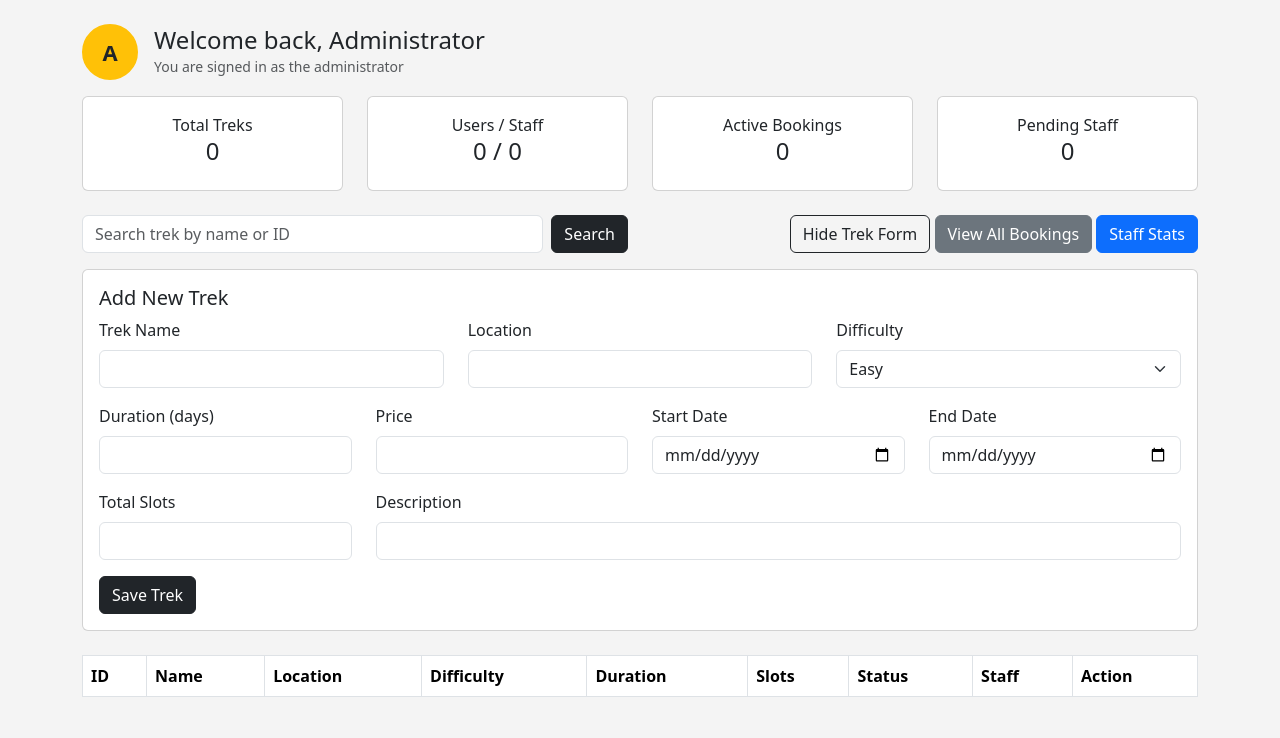
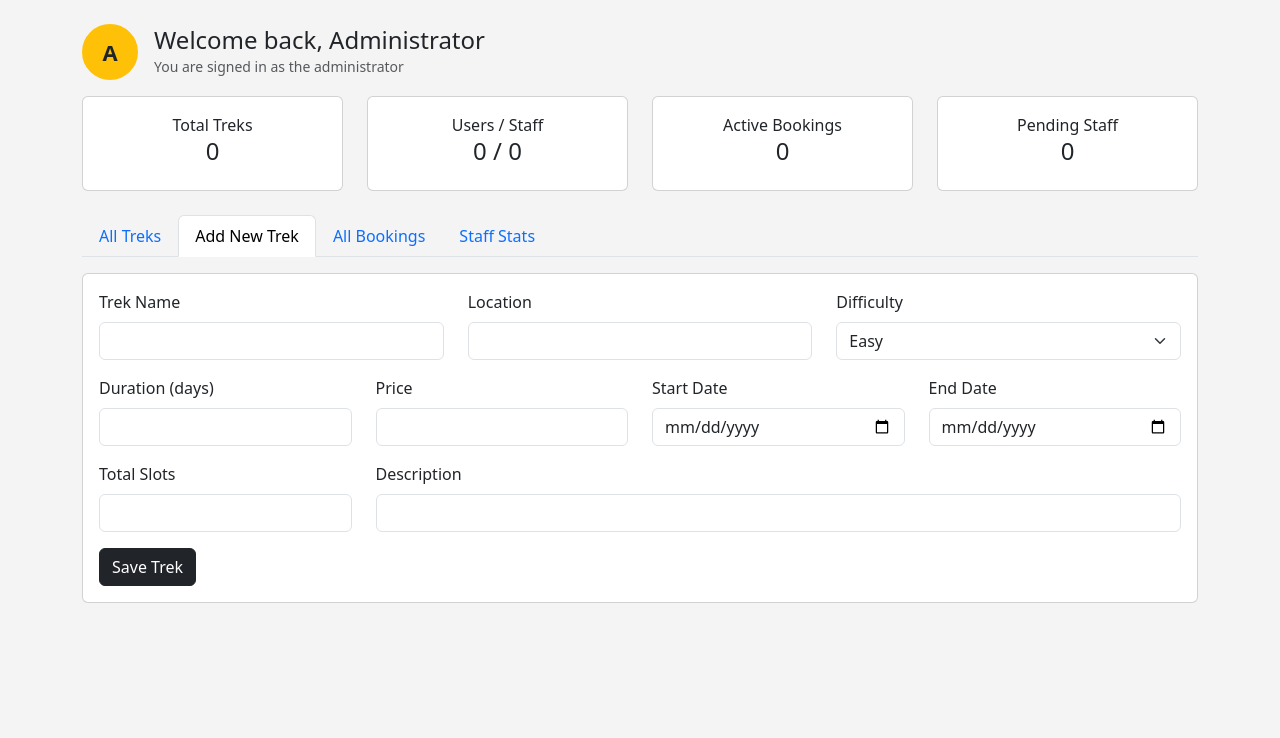
Before and after one commit to GuptaOum/trek-app, a Flask app: page /admin?show=add in a window 1280 px wide. Shown: the part 62-800 px from the top of the page. Run offline with Flask 3, Linux system fonts and the light colour scheme; the visitor is signed in with stand-in values (Sample User, id 1); lists and menus that the app fills with data are empty.

Commit message:
Improve the interface structure and flow
Tables now use thead and tbody inside a responsive wrapper so wide tables scroll instead of breaking the page. Labels are tied to their inputs, each page has its own title, and the page uses a language attribute, a viewport meta tag and a main landmark. Flash messages are coloured by type, deleting a trek asks for confirmation and warns how many bookings will go with it, searches report how many results matched with a way to clear them, and pages reached from elsewhere have breadcrumbs.

```diff
--- a/app.py
+++ b/app.py
@@ -57,13 +57,13 @@
         password = request.form['password']
         user = User.query.filter_by(username=username).first()
         if not user or not check_password_hash(user.password, password):
-            flash('Wrong username or password')
+            flash('Wrong username or password', 'danger')
             return redirect(url_for('login'))
         if user.blocked:
-            flash('Your account has been blocked by admin')
+            flash('Your account has been blocked by admin', 'danger')
             return redirect(url_for('login'))
         if user.role == 'staff' and not user.approved:
-            flash('Your account is waiting for admin approval')
+            flash('Your account is waiting for admin approval', 'warning')
             return redirect(url_for('login'))
         session['user_id'] = user.id
         session['role'] = user.role
@@ -80,7 +80,7 @@
     if request.method == 'POST':
         username = request.form['username']
         if User.query.filter_by(username=username).first():
-            flash('Username already taken')
+            flash('Username already taken', 'danger')
             return redirect(url_for('register'))
         u = User(username=username,
                  password=generate_password_hash(request.form['password']),
@@ -91,7 +91,7 @@
                  approved=True)
         db.session.add(u)
         db.session.commit()
-        flash('Registration done, please login')
+        flash('Registration done, please login', 'success')
         return redirect(url_for('login'))
     return render_template('register.html')
 
@@ -101,7 +101,7 @@
     if request.method == 'POST':
         username = request.form['username']
         if User.query.filter_by(username=username).first():
-            flash('Username already taken')
+            flash('Username already taken', 'danger')
             return redirect(url_for('staff_register'))
         u = User(username=username,
                  password=generate_password_hash(request.form['password']),
@@ -113,7 +113,7 @@
                  approved=False)
         db.session.add(u)
         db.session.commit()
-        flash('Registration sent to admin for approval')
+        flash('Registration sent to admin for approval', 'success')
         return redirect(url_for('login'))
     return render_template('staff_register.html')
 
@@ -150,16 +150,14 @@
         staff_list = User.query.filter_by(role='staff', approved=True, blocked=False).all()
     stats = []
     if show == 'staff':
-        for s in User.query.filter_by(role='staff').all():
-            treks_of_staff = Trek.query.filter_by(staff_id=s.id).all()
-            trekkers = 0
-            for t in treks_of_staff:
-                for b in t.bookings:
-                    if b.status == 'Booked':
-                        trekkers = trekkers + b.members
-            stats.append({'staff': s, 'treks': len(treks_of_staff), 'trekkers': trekkers,
-                          'open': len([t for t in treks_of_staff if t.status == 'Open']),
-                          'completed': len([t for t in treks_of_staff if t.status == 'Completed'])})
+        for s in User.query.filter_by(role='staff').order_by(User.name).all():
+            assigned = Trek.query.filter_by(staff_id=s.id).order_by(Trek.id).all()
+            capacity = 0
+            filled = 0
+            for t in assigned:
+                capacity = capacity + t.total_slots
+                filled = filled + (t.total_slots - t.available_slots)
+            stats.append({'staff': s, 'treks': assigned, 'capacity': capacity, 'filled': filled})
     return render_template('admin_dashboard.html', treks=treks, pending=pending,
                            total_users=total_users, total_staff=total_staff,
                            total_treks=total_treks, total_bookings=total_bookings,
@@ -201,7 +199,7 @@
                  status='Pending')
         db.session.add(t)
         db.session.commit()
-        flash('Trek added')
+        flash('Trek added', 'success')
         return redirect(url_for('admin_dashboard'))
     return render_template('trek_form.html', trek=None, user=current_user())
 
@@ -215,7 +213,7 @@
         booked = trek.total_slots - trek.available_slots
         new_total = int(request.form['total_slots'])
         if new_total < booked:
-            flash('Total slots cannot be less than already booked slots')
+            flash('Total slots cannot be less than already booked slots', 'danger')
             return redirect(url_for('edit_trek', tid=tid))
         trek.name = request.form['name']
         trek.location = request.form['location']
@@ -229,21 +227,26 @@
         trek.description = request.form['description']
         trek.status = request.form['status']
         db.session.commit()
-        flash('Trek updated')
+        flash('Trek updated', 'success')
         return redirect(url_for('admin_dashboard'))
     return render_template('trek_form.html', trek=trek, user=current_user())
 
 
-@app.route('/admin/trek/delete/<int:tid>')
+@app.route('/admin/trek/delete/<int:tid>', methods=['GET', 'POST'])
 def delete_trek(tid):
     if session.get('role') != 'admin':
         return redirect(url_for('login'))
     trek = Trek.query.get_or_404(tid)
-    Booking.query.filter_by(trek_id=trek.id).delete()
-    db.session.delete(trek)
-    db.session.commit()
-    flash('Trek deleted')
-    return redirect(url_for('admin_dashboard'))
+    if request.method == 'POST':
+        Booking.query.filter_by(trek_id=trek.id).delete()
+        db.session.delete(trek)
+        db.session.commit()
+        flash('Trek deleted', 'success')
+        return redirect(url_for('admin_dashboard'))
+    active = Booking.query.filter_by(trek_id=trek.id, status='Booked').count()
+    total = Booking.query.filter_by(trek_id=trek.id).count()
+    return render_template('confirm_delete.html', trek=trek, active=active,
+                           total=total, user=current_user())
 
 
 @app.route('/admin/trek/assign/<int:tid>', methods=['GET', 'POST'])
@@ -259,11 +262,11 @@
         else:
             staff = User.query.get(int(sid))
             if staff is None or staff.role != 'staff' or not staff.approved or staff.blocked:
-                flash('This staff cannot be assigned')
+                flash('This staff cannot be assigned', 'danger')
                 return redirect(url_for('assign_staff', tid=tid))
             trek.staff_id = staff.id
         db.session.commit()
-        flash('Staff assigned')
+        flash('Staff assigned', 'success')
         return redirect(url_for('admin_dashboard'))
     return render_template('assign.html', trek=trek, staff_list=staff_list, user=current_user())
 
@@ -291,7 +294,7 @@
     staff = User.query.get_or_404(uid)
     staff.approved = True
     db.session.commit()
-    flash('Staff approved')
+    flash('Staff approved', 'success')
     return redirect(url_for('manage_staff'))
 
 
@@ -302,7 +305,7 @@
     staff = User.query.get_or_404(uid)
     db.session.delete(staff)
     db.session.commit()
-    flash('Staff request rejected')
+    flash('Staff request rejected', 'success')
     return redirect(url_for('manage_staff'))
 
 
@@ -327,7 +330,7 @@
         return redirect(url_for('login'))
     person = User.query.get_or_404(uid)
     if person.role == 'admin':
-        flash('Admin cannot be blocked')
+        flash('Admin cannot be blocked', 'danger')
         return redirect(url_for('admin_dashboard'))
     person.blocked = not person.blocked
     db.session.commit()
@@ -355,13 +358,13 @@
     user = current_user()
     trek = Trek.query.get_or_404(tid)
     if trek.staff_id != user.id:
-        flash('This trek is not assigned to you')
+        flash('This trek is not assigned to you', 'danger')
         return redirect(url_for('staff_dashboard'))
     if request.method == 'POST':
         booked = trek.total_slots - trek.available_slots
         new_total = int(request.form['total_slots'])
         if new_total < booked:
-            flash('Total slots cannot be less than already booked slots')
+            flash('Total slots cannot be less than already booked slots', 'danger')
             return redirect(url_for('staff_trek', tid=tid))
         trek.total_slots = new_total
         trek.available_slots = new_total - booked
@@ -371,7 +374,7 @@
                 if b.status == 'Booked':
                     b.status = 'Completed'
         db.session.commit()
-        flash('Trek updated')
+        flash('Trek updated', 'success')
         return redirect(url_for('staff_dashboard'))
     bookings = Booking.query.filter_by(trek_id=trek.id).all()
     return render_template('staff_trek.html', trek=trek, bookings=bookings, user=user)
@@ -384,15 +387,15 @@
     user = current_user()
     b = Booking.query.get_or_404(bid)
     if b.trek.staff_id != user.id:
-        flash('This booking is not on your trek')
+        flash('This booking is not on your trek', 'danger')
         return redirect(url_for('staff_dashboard'))
     if b.status != 'Booked':
-        flash('This booking cannot be cancelled')
+        flash('This booking cannot be cancelled', 'danger')
         return redirect(url_for('staff_trek', tid=b.trek_id))
     b.status = 'Cancelled'
     b.trek.available_slots = b.trek.available_slots + b.members
     db.session.commit()
-    flash('Booking cancelled and slots returned')
+    flash('Booking cancelled and slots returned', 'success')
     return redirect(url_for('staff_trek', tid=b.trek_id))
 
 
@@ -421,10 +424,10 @@
         if photo:
             user.photo = photo
         elif request.files.get('photo') and request.files['photo'].filename != '':
-            flash('Only png, jpg, jpeg or gif images are allowed')
+            flash('Only png, jpg, jpeg or gif images are allowed', 'danger')
             return redirect(url_for('profile'))
         db.session.commit()
-        flash('Profile updated')
+        flash('Profile updated', 'success')
         return redirect(url_for('profile'))
     return render_template('profile.html', user=user)
 
@@ -441,26 +444,26 @@
         return redirect(url_for('login'))
     user = current_user()
     if user.blocked:
-        flash('You are blocked and cannot book treks')
+        flash('You are blocked and cannot book treks', 'danger')
         return redirect(url_for('home'))
     trek = Trek.query.get_or_404(tid)
     members = int(request.form['members'])
     if trek.status != 'Open':
-        flash('Booking is closed for this trek')
+        flash('Booking is closed for this trek', 'danger')
         return redirect(url_for('trek_details', tid=tid))
     old = Booking.query.filter_by(user_id=user.id, trek_id=trek.id, status='Booked').first()
     if old:
-        flash('You have already booked this trek')
+        flash('You have already booked this trek', 'danger')
         return redirect(url_for('trek_details', tid=tid))
     if members < 1 or members > trek.available_slots:
-        flash('Not enough slots available')
+        flash('Not enough slots available', 'danger')
         return redirect(url_for('trek_details', tid=tid))
     b = Booking(user_id=user.id, trek_id=trek.id, members=members,
                 status='Booked', booked_on=str(date.today()))
     trek.available_slots = trek.available_slots - members
     db.session.add(b)
     db.session.commit()
-    flash('Trek booked')
+    flash('Trek booked', 'success')
     return redirect(url_for('user_dashboard'))
 
 
@@ -471,21 +474,21 @@
     user = current_user()
     b = Booking.query.get_or_404(bid)
     if b.user_id != user.id:
-        flash('Not allowed')
+        flash('Not allowed', 'danger')
         return redirect(url_for('user_dashboard'))
     if b.status != 'Booked':
-        flash('This booking cannot be cancelled')
+        flash('This booking cannot be cancelled', 'danger')
         return redirect(url_for('user_dashboard'))
     b.status = 'Cancelled'
     b.trek.available_slots = b.trek.available_slots + b.members
     db.session.commit()
-    flash('Booking cancelled')
+    flash('Booking cancelled', 'success')
     return redirect(url_for('user_dashboard'))
 
 
 @app.errorhandler(413)
 def too_large(e):
-    flash('The image is too big, please use one under 2 MB')
+    flash('The image is too big, please use one under 2 MB', 'danger')
     return redirect(url_for('profile'))
 
 
--- a/templates/admin_dashboard.html
+++ b/templates/admin_dashboard.html
@@ -1,4 +1,5 @@
 {% extends 'base.html' %}
+{% block title %}Admin Dashboard | Trek Manager{% endblock %}
 {% block content %}
 <div class="d-flex align-items-center mb-3">
     {% if user.photo %}
@@ -26,77 +27,76 @@
         <div class="card text-center p-3">Pending Staff<h4>{{ pending|length }}</h4></div>
     </div>
 </div>
-<div class="row mb-3">
-    <div class="col-md-6">
-        <form method="get" class="d-flex">
-            <input type="text" name="q" class="form-control me-2" placeholder="Search trek by name or ID" value="{{ q }}">
+<ul class="nav nav-tabs mb-3">
+    <li class="nav-item">
+        <a class="nav-link {% if not show %}active{% endif %}" href="{{ url_for('admin_dashboard', q=q) }}">All Treks</a>
+    </li>
+    <li class="nav-item">
+        <a class="nav-link {% if show == 'add' %}active{% endif %}" href="{{ url_for('admin_dashboard', show='add') }}">Add New Trek</a>
+    </li>
+    <li class="nav-item">
+        <a class="nav-link {% if show == 'bookings' %}active{% endif %}" href="{{ url_for('admin_dashboard', show='bookings') }}">All Bookings</a>
+    </li>
+    <li class="nav-item">
+        <a class="nav-link {% if show == 'staff' %}active{% endif %}" href="{{ url_for('admin_dashboard', show='staff') }}">Staff Stats</a>
+    </li>
+</ul>
+
+{% if not show %}
+<form method="get" class="row g-2 mb-3">
+    <div class="col-md-5">
+        <input type="text" name="q" class="form-control" placeholder="Search trek by name or ID" value="{{ q }}">
+    </div>
+    <div class="col-md-3">
         <button class="btn btn-dark">Search</button>
+    </div>
 </form>
-    </div>
-    <div class="col-md-6 text-end">
-        {% if show == 'add' %}
-        <a href="{{ url_for('admin_dashboard', q=q) }}" class="btn btn-outline-dark">Hide Trek Form</a>
-        {% else %}
-        <a href="{{ url_for('admin_dashboard', q=q, show='add') }}" class="btn btn-dark">Add New Trek</a>
 {% endif %}
-        {% if show == 'bookings' %}
-        <a href="{{ url_for('admin_dashboard', q=q) }}" class="btn btn-outline-secondary">Hide Bookings</a>
-        {% else %}
-        <a href="{{ url_for('admin_dashboard', q=q, show='bookings') }}" class="btn btn-secondary">View All Bookings</a>
-        {% endif %}
-        {% if show == 'staff' %}
-        <a href="{{ url_for('admin_dashboard', q=q) }}" class="btn btn-outline-primary">Hide Staff Stats</a>
-        {% else %}
-        <a href="{{ url_for('admin_dashboard', q=q, show='staff') }}" class="btn btn-primary">Staff Stats</a>
-        {% endif %}
-    </div>
-</div>
 
 {% if show == 'add' %}
 <div class="card mb-4">
     <div class="card-body">
-        <h5>Add New Trek</h5>
         <form method="post" action="{{ url_for('add_trek') }}">
             <div class="row">
                 <div class="col-md-4 mb-3">
-                    <label class="form-label">Trek Name</label>
-                    <input type="text" name="name" class="form-control" required>
+                    <label class="form-label" for="name">Trek Name</label>
+                <input id="name" type="text" name="name" class="form-control" required>
                 </div>
                 <div class="col-md-4 mb-3">
-                    <label class="form-label">Location</label>
-                    <input type="text" name="location" class="form-control" required>
+                    <label class="form-label" for="location">Location</label>
+                <input id="location" type="text" name="location" class="form-control" required>
                 </div>
                 <div class="col-md-4 mb-3">
-                    <label class="form-label">Difficulty</label>
-                    <select name="difficulty" class="form-select">
+                    <label class="form-label" for="difficulty">Difficulty</label>
+                <select id="difficulty" name="difficulty" class="form-select">
                         <option value="Easy">Easy</option>
                         <option value="Moderate">Moderate</option>
                         <option value="Hard">Hard</option>
                     </select>
                 </div>
                 <div class="col-md-3 mb-3">
-                    <label class="form-label">Duration (days)</label>
-                    <input type="number" name="duration" class="form-control" required>
+                    <label class="form-label" for="duration">Duration (days)</label>
+                <input id="duration" type="number" name="duration" class="form-control" required>
                 </div>
                 <div class="col-md-3 mb-3">
-                    <label class="form-label">Price</label>
-                    <input type="number" name="price" class="form-control" required>
+                    <label class="form-label" for="price">Price</label>
+                <input id="price" type="number" name="price" class="form-control" required>
                 </div>
                 <div class="col-md-3 mb-3">
-                    <label class="form-label">Start Date</label>
-                    <input type="date" name="start_date" class="form-control">
+                    <label class="form-label" for="start_date">Start Date</label>
+                <input id="start_date" type="date" name="start_date" class="form-control">
                 </div>
                 <div class="col-md-3 mb-3">
-                    <label class="form-label">End Date</label>
-                    <input type="date" name="end_date" class="form-control">
+                    <label class="form-label" for="end_date">End Date</label>
+                <input id="end_date" type="date" name="end_date" class="form-control">
                 </div>
                 <div class="col-md-3 mb-3">
-                    <label class="form-label">Total Slots</label>
-                    <input type="number" name="total_slots" class="form-control" required>
+                    <label class="form-label" for="total_slots">Total Slots</label>
+                <input id="total_slots" type="number" name="total_slots" class="form-control" required>
                 </div>
                 <div class="col-md-9 mb-3">
-                    <label class="form-label">Description</label>
-                    <input type="text" name="description" class="form-control">
+                    <label class="form-label" for="description">Description</label>
+                <input id="description" type="text" name="description" class="form-control">
                 </div>
             </div>
             <button class="btn btn-dark">Save Trek</button>
@@ -106,21 +106,27 @@
 {% endif %}
 
 {% if show == 'staff' %}
-<div class="card mb-4">
-    <div class="card-body">
-        <h5>Staff Stats</h5>
-        <table class="table table-bordered mb-0">
-            <tr><th>ID</th><th>Name</th><th>Username</th><th>Contact</th><th>Assigned Treks</th><th>Open Treks</th><th>Completed Treks</th><th>Trekkers Registered</th><th>Status</th></tr>
+<div class="table-responsive">
+<table class="table table-bordered align-middle">
+<thead>
+    <tr>
+        <th>Staff</th><th>Contact</th><th>Assigned Treks</th><th>Treks</th>
+        <th>Seats Filled</th><th>Account</th>
+    </tr></thead>
+<tbody>
     {% for s in stats %}
     <tr>
-                <td>{{ s.staff.id }}</td>
         <td>{{ s.staff.name }}</td>
-                <td>{{ s.staff.username }}</td>
-                <td>{{ s.staff.phone }}</td>
-                <td>{{ s.treks }}</td>
-                <td>{{ s.open }}</td>
-                <td>{{ s.completed }}</td>
-                <td>{{ s.trekkers }}</td>
+        <td>{{ s.staff.email }}<br>{{ s.staff.phone }}</td>
+        <td>
+            {% for t in s.treks %}
+            {{ t.name }} <span class="text-muted">({{ t.status }})</span>{% if not loop.last %},{% endif %}
+            {% else %}
+            <span class="text-muted">Nothing assigned yet</span>
+            {% endfor %}
+        </td>
+        <td>{{ s.treks|length }}</td>
+        <td>{% if s.capacity %}{{ s.filled }} / {{ s.capacity }}{% else %}-{% endif %}</td>
         <td>
             {% if s.staff.blocked %}Blocked
             {% elif not s.staff.approved %}Waiting for approval
@@ -128,19 +134,19 @@
         </td>
     </tr>
     {% else %}
-            <tr><td colspan="9">No staff registered yet</td></tr>
+    <tr><td colspan="6">No staff registered yet</td></tr>
     {% endfor %}
+</tbody>
 </table>
-    </div>
 </div>
 {% endif %}
 
 {% if show == 'bookings' %}
-<div class="card mb-4">
-    <div class="card-body">
-        <h5>All Bookings</h5>
-        <table class="table table-bordered mb-0">
-            <tr><th>ID</th><th>User</th><th>Trek</th><th>Location</th><th>Members</th><th>Booked On</th><th>Status</th></tr>
+<div class="table-responsive">
+<table class="table table-bordered align-middle">
+<thead>
+            <tr><th>ID</th><th>User</th><th>Trek</th><th>Location</th><th>Members</th><th>Booked On</th><th>Status</th></tr></thead>
+<tbody>
             {% for b in bookings %}
             <tr>
                 <td>{{ b.id }}</td>
@@ -154,15 +160,24 @@
     {% else %}
     <tr><td colspan="7">No bookings yet</td></tr>
     {% endfor %}
+</tbody>
 </table>
 </div>
-</div>
 {% endif %}
-<table class="table table-bordered">
+
+{% if not show %}
+{% if q %}
+<p class="text-muted">{{ treks|length }} trek{% if treks|length != 1 %}s{% endif %} matching "{{ q }}"
+    <a href="{{ url_for('admin_dashboard') }}" class="ms-2">Clear search</a></p>
+{% endif %}
+<div class="table-responsive">
+<table class="table table-bordered align-middle">
+<thead>
     <tr>
         <th>ID</th><th>Name</th><th>Location</th><th>Difficulty</th><th>Duration</th>
         <th>Slots</th><th>Status</th><th>Staff</th><th>Action</th>
-    </tr>
+    </tr></thead>
+<tbody>
     {% for t in treks %}
     <tr>
         <td>{{ t.id }}</td>
@@ -180,5 +195,8 @@
         </td>
     </tr>
     {% endfor %}
+</tbody>
 </table>
+</div>
+{% endif %}
 {% endblock %}
--- a/templates/base.html
+++ b/templates/base.html
@@ -1,15 +1,18 @@
 <!DOCTYPE html>
-<html>
+<html lang="en">
 <head>
-    <title>Trek Manager</title>
+    <meta charset="utf-8">
+    <meta name="viewport" content="width=device-width, initial-scale=1">
+    <title>{% block title %}Trek Manager{% endblock %}</title>
     <link href="https://cdn.jsdelivr.net/npm/bootstrap@5.3.2/dist/css/bootstrap.min.css" rel="stylesheet">
     <link rel="stylesheet" href="{{ url_for('static', filename='style.css') }}">
 </head>
 <body>
-<nav class="navbar navbar-expand-lg navbar-dark bg-dark">
-    <div class="container">
+<a class="visually-hidden-focusable" href="#main">Skip to main content</a>
+<nav class="navbar navbar-expand navbar-dark bg-dark">
+    <div class="container flex-wrap">
         <a class="navbar-brand" href="{{ url_for('home') }}">Trek Manager</a>
-        <div class="navbar-nav ms-auto">
+        <div class="navbar-nav ms-auto flex-wrap">
             <a class="nav-link {% if request.endpoint in ['home', 'trek_details'] %}active-link{% endif %}" href="{{ url_for('home') }}">Treks</a>
             {% if user %}
                 {% if user.role == 'admin' %}
@@ -39,15 +42,15 @@
         </div>
     </div>
 </nav>
-<div class="container mt-4">
-    {% with messages = get_flashed_messages() %}
+<main class="container mt-4" id="main">
+    {% with messages = get_flashed_messages(with_categories=true) %}
         {% if messages %}
-            {% for m in messages %}
-                <div class="alert alert-info">{{ m }}</div>
+            {% for category, m in messages %}
+                <div class="alert alert-{{ category }}" role="alert">{{ m }}</div>
             {% endfor %}
         {% endif %}
     {% endwith %}
     {% block content %}{% endblock %}
-</div>
+</main>
 </body>
 </html>
--- a/templates/trek_details.html
+++ b/templates/trek_details.html
@@ -1,4 +1,5 @@
 {% extends 'base.html' %}
+{% block title %}{{ trek.name }} | Trek Manager{% endblock %}
 {% block content %}
 <div class="row">
     <div class="col-md-8">
@@ -21,8 +22,8 @@
             {% if trek.status == 'Open' and trek.available_slots > 0 %}
             <form method="post" action="{{ url_for('book_trek', tid=trek.id) }}">
                 <div class="mb-3">
-                    <label class="form-label">Number of Members</label>
-                    <input type="number" name="members" class="form-control" value="1" min="1" max="{{ trek.available_slots }}" required>
+                    <label class="form-label" for="members">Number of Members</label>
+                <input id="members" type="number" name="members" class="form-control" value="1" min="1" max="{{ trek.available_slots }}" required>
                 </div>
                 <button class="btn btn-success">Book Now</button>
             </form>
```
Also changed, not shown: templates/admin_bookings.html (+14 -2 lines), templates/admin_staff.html (+15 -4 lines), templates/admin_users.html (+8 -2 lines), templates/assign.html (+10 -3 lines), templates/confirm_delete.html (added, +29 -0 lines), templates/index.html (+13 -1 lines), templates/login.html (+5 -4 lines), templates/profile.html (+11 -10 lines), templates/register.html (+11 -10 lines), templates/staff_dashboard.html (+8 -2 lines), templates/staff_register.html (+13 -12 lines), templates/staff_trek.html (+19 -7 lines), templates/trek_form.html (+28 -21 lines), templates/user_dashboard.html (+15 -4 lines). Lines whose indentation alone changed are shown as unchanged.
